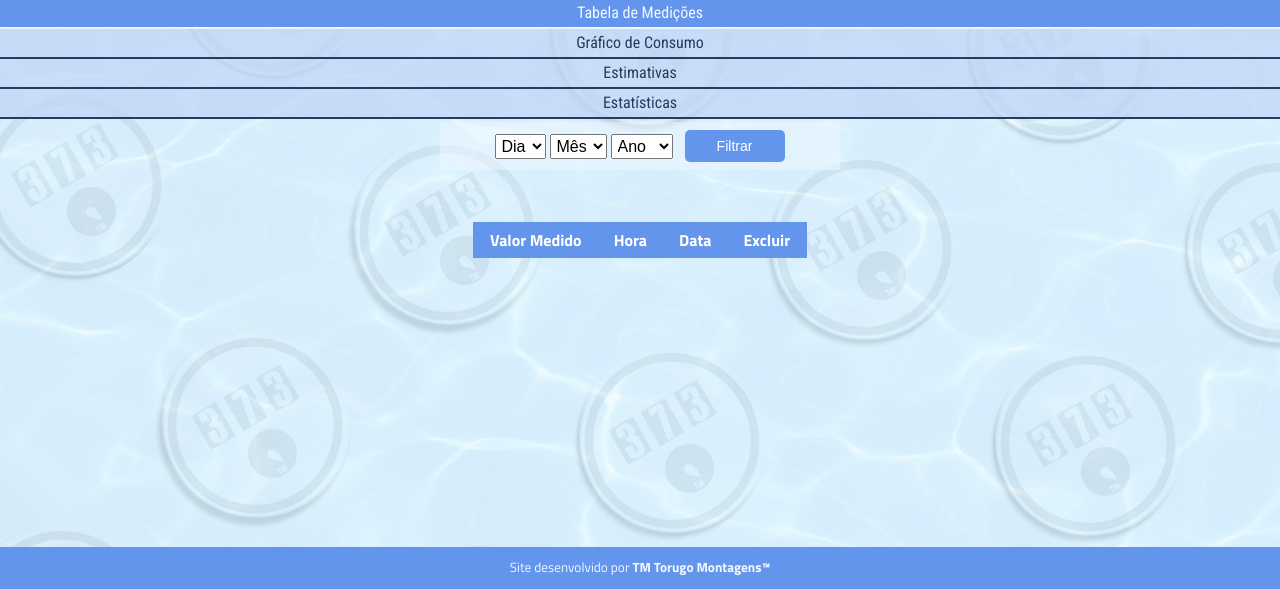
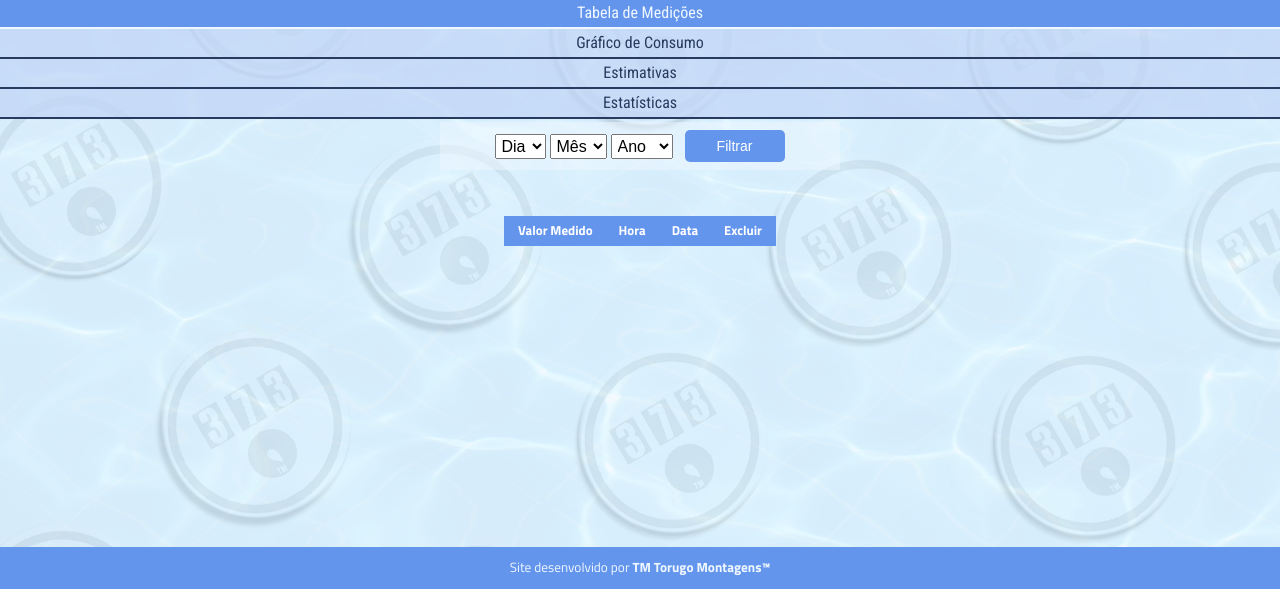
Before and after one commit to montanhadm/sel373, a Flask app: page /view/table/ in a window 1280 px wide. Shown: the part 211-800 px from the top of the page. Run offline with Flask 2, Linux system fonts and the light colour scheme; the visitor is signed in with stand-in values (Sample User, id 1); data that the repository does not hold is empty.

Commit message:
Small fixes on tables

```diff
--- a/static/css/table.css
+++ b/static/css/table.css
@@ -1,6 +1,7 @@
 table {
     text-align: center;
     font-family: "Titillium Web", Helvetica, Arial, sans-serif;
+    font-size: 13px;
     margin: 2em 0.5em 2em 0.5em;
     background-color: ghostwhite;
     border-collapse: collapse;
@@ -34,10 +35,23 @@
     width: auto;
     color: indianred;
     background-color: transparent;
-    font-size: 14px;
+    font-size: 11px;
     text-decoration: none !important;
 }
 
 a[id="delete"]:hover {
     background-color: transparent;
 }
+
+@media screen
+    and (min-width: 500px)
+    and (min-device-width: 1000px) {
+
+        table {
+            font-size: 16px;
+        }
+
+        a[id="delete"] {
+            font-size: 14px;
+        }
+}
```
